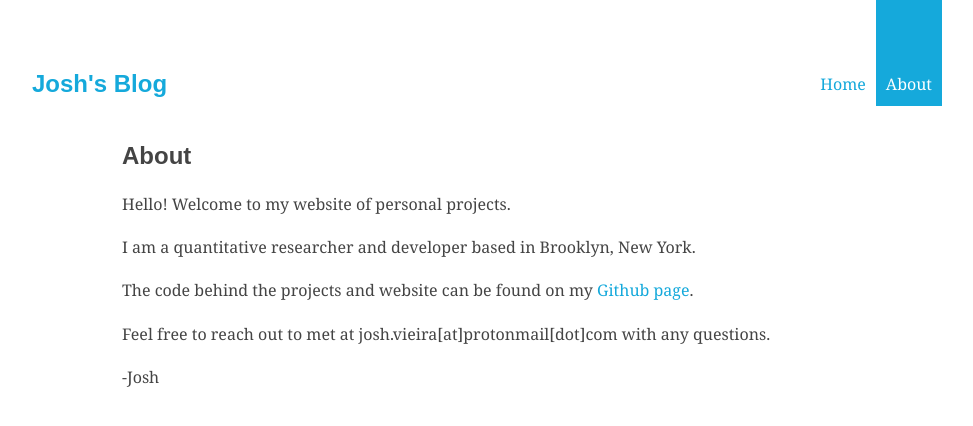
After one commit to joshvieira/website, a Flask app: page /about in a window 1280 px wide. The commit adds this page. Shown: the top 426 px of the page, without its empty margins (153-1126 px from the left). Run offline with Flask 2, Linux system fonts and the light colour scheme.

Commit message:
about page

```diff
--- a/app/routes.py
+++ b/app/routes.py
@@ -7,6 +7,11 @@ def home():
     return render_template("index.html")
 
 
+@app.route("/about")
+def about():
+    return render_template("about.html")
+
+
 @app.route("/optimal-betting-when-odds-are-random")
 def kelly_betting():
     return render_template("optimal-betting-when-odds-are-random.html")
--- /dev/null
+++ b/app/templates/about.html
@@ -0,0 +1,44 @@
+
+<!DOCTYPE html>
+<html lang="en">
+<head>
+    <meta charset="utf-8" />
+    <meta name="viewport" content="width=device-width,initial-scale=1">
+    <title>Josh's Blog | About</title>
+    <link rel="shortcut icon" type="image/png" href="/favicon.png">
+    <link rel="shortcut icon" type="image/x-icon" href="/favicon.ico">
+    <link rel="stylesheet" href={{ url_for('static', filename='blue-penguin/screen.css') }} type="text/css" />
+    <link rel="stylesheet" href={{ url_for('static', filename='blue-penguin/pygments.css') }} type="text/css" />
+    <link rel="stylesheet" href={{ url_for('static', filename='blue-penguin/print.css') }} type="text/css" media="print" />
+    <meta name="generator" content="Pelican" />
+    <meta name="description" content="" />
+    <meta name="author" content="Josh Vieira" />
+</head>
+<body>
+    <header>
+        <nav>
+            <ul>
+                <li><a href="/">Home</a></li>
+                <li class="selected"><a href={{ url_for('about') }}>About</a></li>
+            </ul>
+        </nav>
+        <div class="header_box">
+            <h1><a href="/">Josh's Blog</a></h1>
+        </div>
+    </header>
+    <div id="wrapper">
+        <div id="content">
+            <div class="page">
+                <h1>About</h1>
+                <p>Hello! Welcome to my website of personal projects.</p>
+<p>I am a quantitative researcher and developer based in Brooklyn, New York. </p>
+<p>The code behind the projects and website can be found on my <a href="https://github.com/joshvieira/website">Github page</a>.</p>
+<p>Feel free to reach out to met at josh.vieira[at]protonmail[dot]com with any questions.</p>
+<p>-Josh</p>
+            </div>
+
+        </div>
+        <div class="clear"></div>
+    </div>
+</body>
+</html>
--- a/app/templates/index.html
+++ b/app/templates/index.html
@@ -19,7 +19,7 @@
         <nav>
             <ul>
                 <li class="selected"><a href="/">Home</a></li>
-{#                <li><a href="/pages/about.html">About</a></li>#}
+                <li><a href={{ url_for('about') }}>About</a></li>
             </ul>
         </nav>
         <div class="header_box">
```
